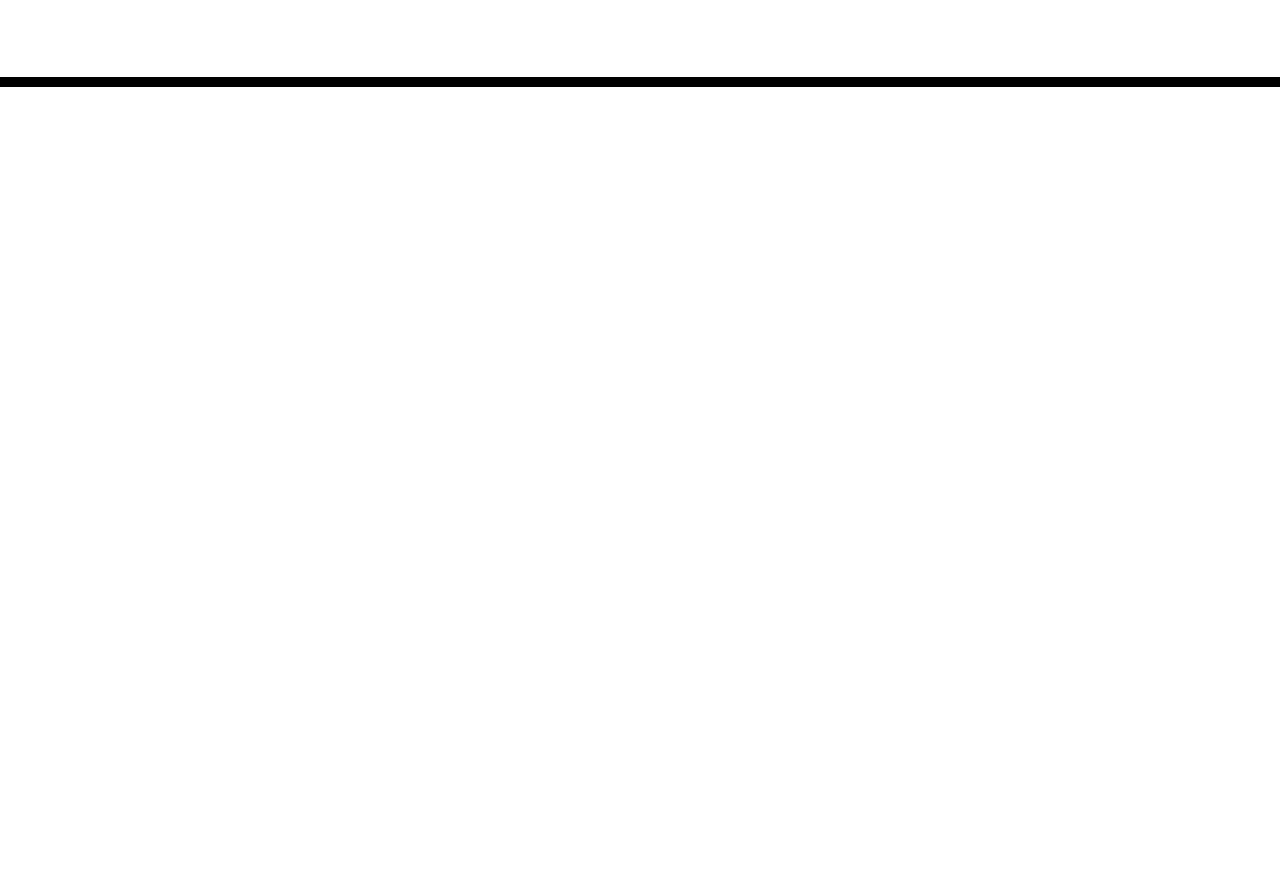
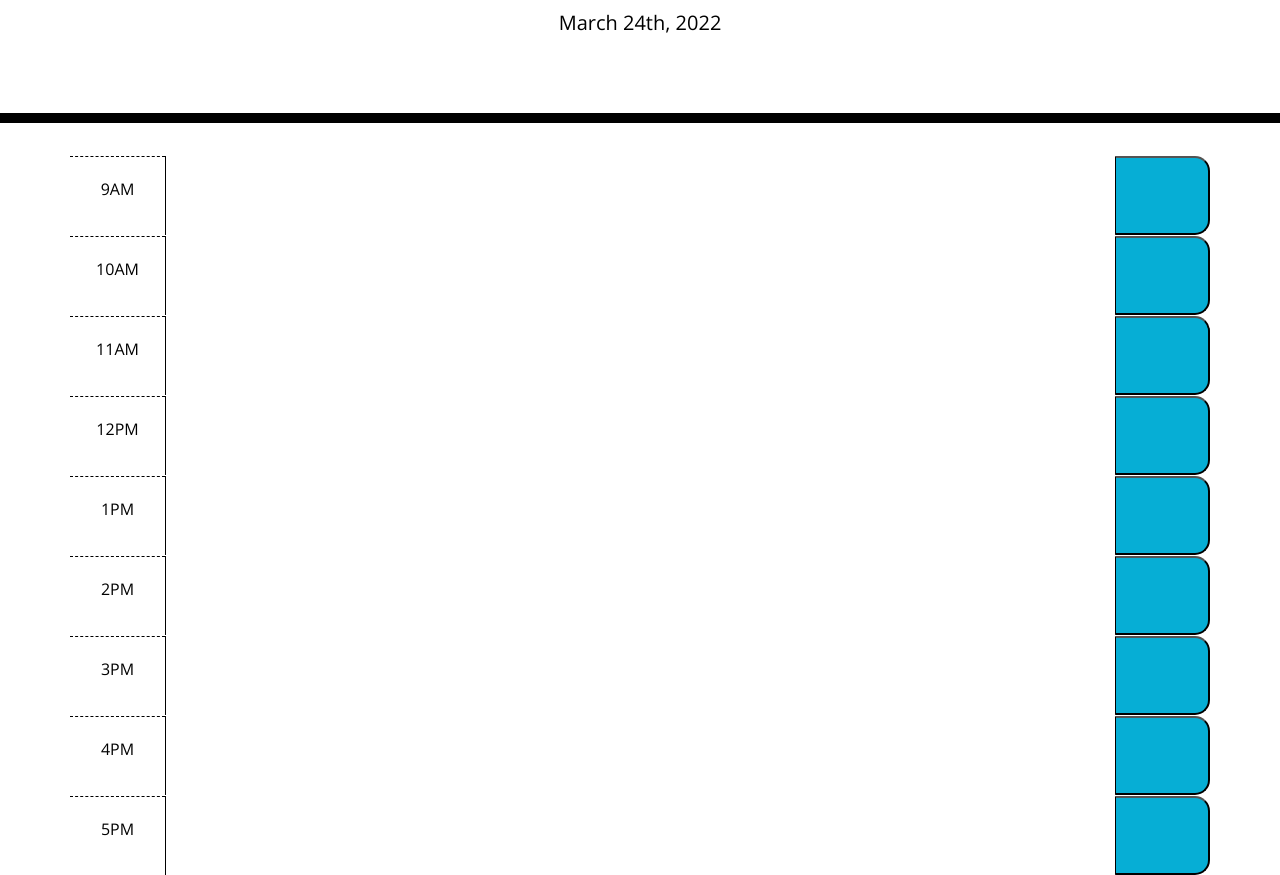
Before and after one commit to taystarr/workday-scheduler, a plain HTML site: page index.html in a window 1280 px wide. Shown: the part 181-1056 px from the top of the page. Before the commit the page ends 800 px from the top, so only its background shows below. Drawn offline with nearby package versions, Linux system fonts and the light colour scheme.

Commit message:
add current date and skeleton time tables

```diff
--- /dev/null
+++ b/assets/script.js
@@ -0,0 +1,5 @@
+var currentDateEl = document.querySelector("#currentDay");
+
+// display current date
+var rightNow = moment().format("MMMM Do, YYYY");
+currentDateEl.textContent = rightNow;
--- a/index.html
+++ b/index.html
@@ -30,9 +30,64 @@
     </header>
     <div class="container">
       <!-- Timeblocks go here -->
+      <div class="time-block row" id="hour-9">
+        <div class="hour pt-4 col-1">9AM</div>
+        <textarea class="task col-10"></textarea>
+        <button class="saveBtn col-1"></button>
+      </div>
+
+      <div class="time-block row" id="hour-10">
+        <div class="hour pt-4 col-1">10AM</div>
+        <textarea class="task col-10"></textarea>
+        <button class="saveBtn col-1"></button>
+      </div>
+
+      <div class="time-block row" id="hour-11">
+        <div class="hour pt-4 col-1">11AM</div>
+        <textarea class="task col-10"></textarea>
+        <button class="saveBtn col-1"></button>
+      </div>
+
+      <div class="time-block row" id="hour-12">
+        <div class="hour pt-4 col-1">12PM</div>
+        <textarea class="task col-10"></textarea>
+        <button class="saveBtn col-1"></button>
+      </div>
+
+      <div class="time-block row" id="hour-13">
+        <div class="hour pt-4 col-1">1PM</div>
+        <textarea class="task col-10"></textarea>
+        <button class="saveBtn col-1"></button>
+      </div>
+
+      <div class="time-block row" id="hour-14">
+        <div class="hour pt-4 col-1">2PM</div>
+        <textarea class="task col-10"></textarea>
+        <button class="saveBtn col-1"></button>
+      </div>
+
+      <div class="time-block row" id="hour-15">
+        <div class="hour pt-4 col-1">3PM</div>
+        <textarea class="task col-10"></textarea>
+        <button class="saveBtn col-1"></button>
+      </div>
+
+      <div class="time-block row" id="hour-16">
+        <div class="hour pt-4 col-1">4PM</div>
+        <textarea class="task col-10"></textarea>
+        <button class="saveBtn col-1"></button>
+      </div>
+
+      <div class="time-block row" id="hour-17">
+        <div class="hour pt-4 col-1">5PM</div>
+        <textarea class="task col-10"></textarea>
+        <button class="saveBtn col-1"></button>
+      </div>
+
     </div>
 
     <script src="https://code.jquery.com/jquery-3.4.1.min.js"></script>
     <script src="https://cdnjs.cloudflare.com/ajax/libs/moment.js/2.24.0/moment.min.js"></script>
+    <script src="./assets/script.js"></script>
   </body>
 </html>
```
